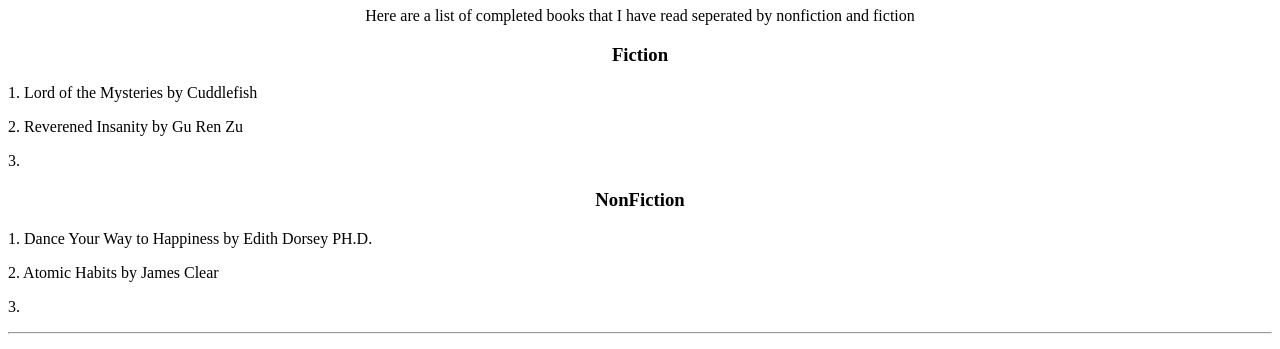
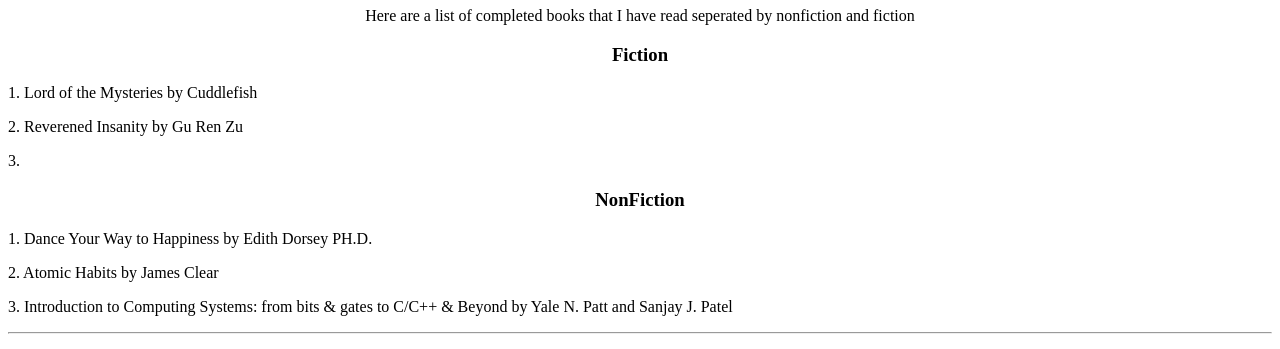
Before and after one commit to DJohnson04/Reading-List, a plain HTML site: page index.html in a window 1280 px wide. Shown: the part 73-422 px from the top of the page. Drawn offline with Linux system fonts and the light colour scheme.

Commit message:
Added Finished Non Fiction Book

```diff
--- a/index.html
+++ b/index.html
@@ -20,7 +20,7 @@
 <h3>NonFiction</h3>
 <p>1. Dance Your Way to Happiness by Edith Dorsey PH.D.</p>
 <p>2. Atomic Habits by James Clear</p>
-<p>3. </p>
+<p>3. Introduction to Computing Systems: from bits & gates to C/C++ & Beyond by Yale N. Patt and Sanjay J. Patel</p>
 
 
 
```
